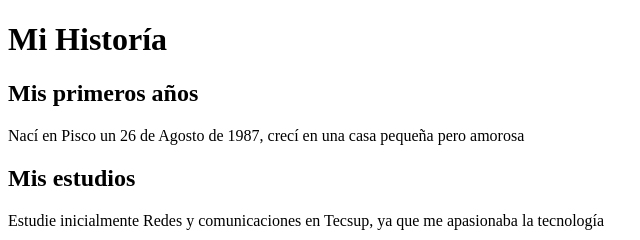
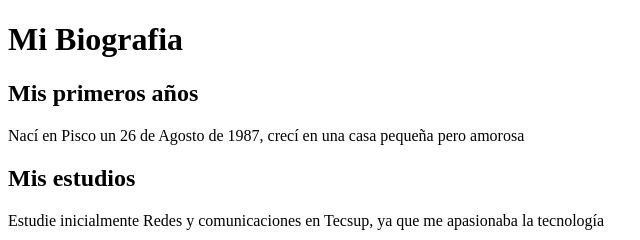
Before and after one commit to anibalsalas/yo, a plain HTML site: page index.html in a window 1280 px wide. Shown: the top 240 px of the page, 0-640 px from the left. Drawn offline with Linux system fonts and the light colour scheme.

Commit message:
mi segundo commit

```diff
--- a/index.html
+++ b/index.html
@@ -6,7 +6,7 @@
     </head>
     <body>
         <header>
-            <h1>Mi Historía</h1>
+            <h1>Mi Biografia</h1>
         </header>
         <main>
             <section>
```
